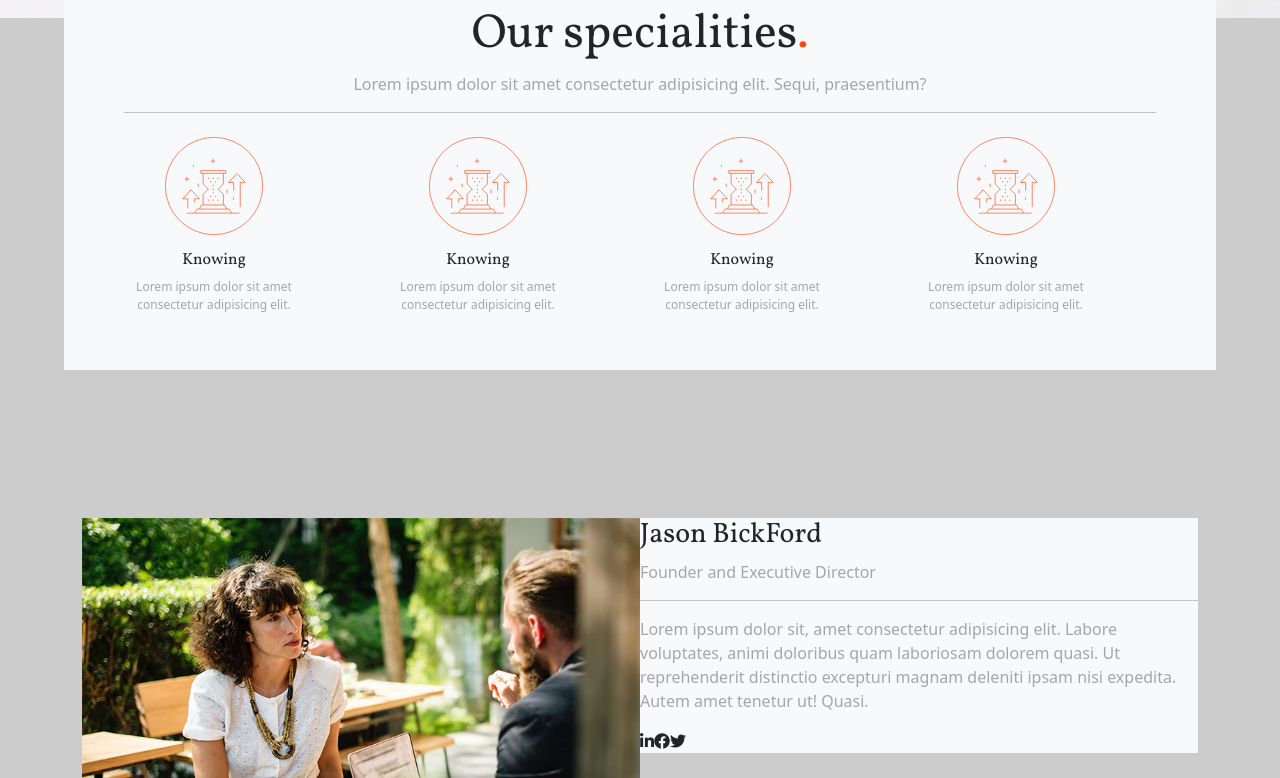
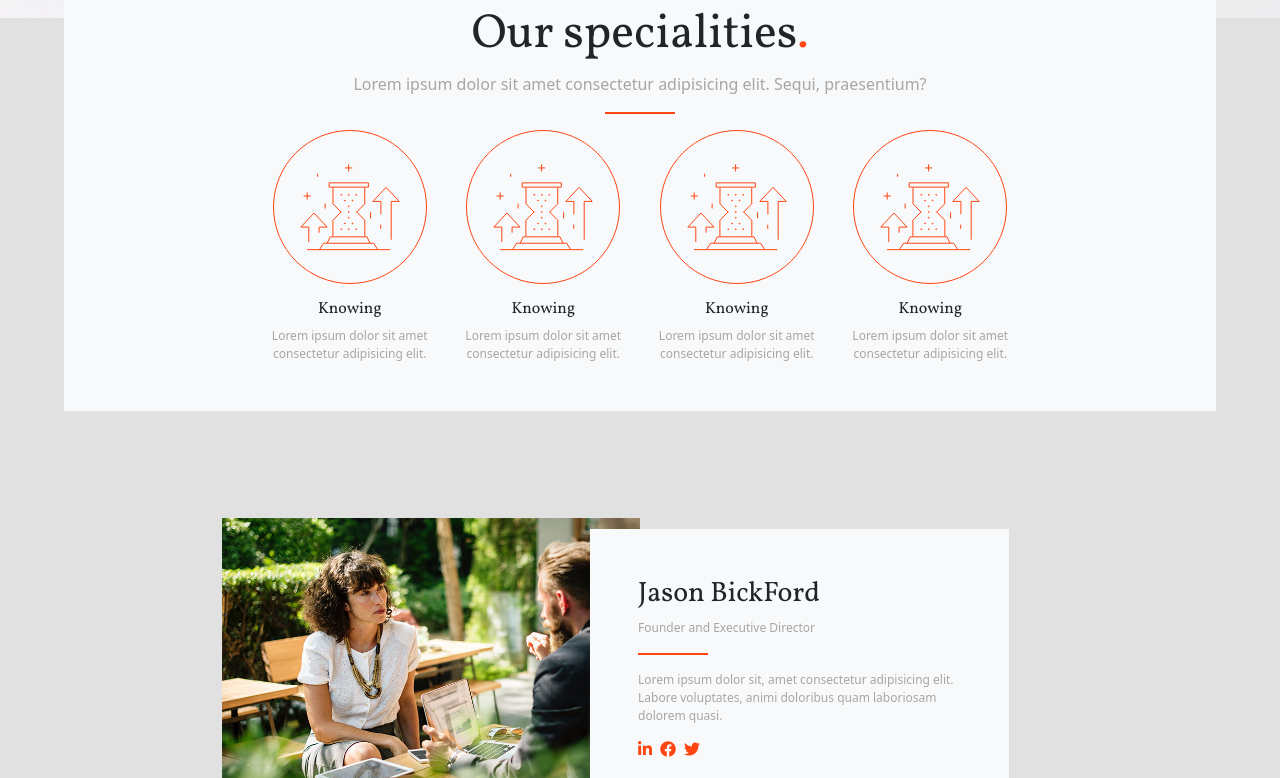
Before and after one commit to Bonu93/proj-html-vuejs, a Vue app: page / in a window 1280 px wide. Shown: the part 682-1460 px from the top of the page. Built offline with nearby package versions, Linux system fonts and the light colour scheme.

Commit message:
add section

```diff
--- a/src/components/Main.vue
+++ b/src/components/Main.vue
@@ -2,15 +2,15 @@
   <main>
       <section class="h500">
           <div class="site-lg-container bg-light specs d-flex flex-column justify-content-center align-items-center text-center p-5">
-              <div class="container">
+              <div class="container d-flex flex-column justify-content-center align-items-center">
                     <h2 class="pointed">Our specialities</h2>
                     <span class="subtitle">
                         Lorem ipsum dolor sit amet consectetur adipisicing elit. Sequi, praesentium?
                     </span>
                     <hr class="orange-rule">
-                    <div class="row">
+                    <div class="row justify-content-center g-0 w-75">
                         <div class="col-3">
-                            <div class="spec-card d-flex flex-column justify-content-center p-2 w-75">
+                            <div class="spec-card d-flex flex-column justify-content-center">
                                 <img src="../assets/svg/svg-0.svg" alt="icon">
                                 <h4>Knowing</h4>
                                 <span class="subtitle">
@@ -19,7 +19,7 @@
                             </div>
                         </div>
                         <div class="col-3">
-                            <div class="spec-card d-flex flex-column justify-content-center p-2 w-75">
+                            <div class="spec-card d-flex flex-column justify-content-center">
                                 <img src="@/assets/svg/svg-0.svg" alt="icon">
                                 <h4>Knowing</h4>
                                 <span class="subtitle">
@@ -28,7 +28,7 @@
                             </div>
                         </div>
                         <div class="col-3">
-                            <div class="spec-card d-flex flex-column justify-content-center p-2 w-75">
+                            <div class="spec-card d-flex flex-column justify-content-center">
                                 <img src="@/assets/svg/svg-0.svg" alt="icon">
                                 <h4>Knowing</h4>
                                 <span class="subtitle">
@@ -37,7 +37,7 @@
                             </div>
                         </div>
                         <div class="col-3">
-                            <div class="spec-card d-flex flex-column justify-content-center p-2 w-75">
+                            <div class="spec-card d-flex flex-column justify-content-center">
                                 <img src="@/assets/svg/svg-0.svg" alt="icon">
                                 <h4>Knowing</h4>
                                 <span class="subtitle">
@@ -50,21 +50,21 @@
           </div>
       </section>
 
-      <section class="h700 member">
-          <div class="container">
-              <div class="row g-0">
+      <section class="h500 member">
+          <div class="container d-flex justify-content-center">
+              <div class="row w-75 g-0 justify-content-center">
                   <div class="col-6">
                       <div class="member-image">
                           <img src="@/assets/img/h1-img-01.jpg" alt="founder">
                       </div>
                   </div>
-                  <div class="col-6">
-                      <div class="member-description bg-light">
+                  <div class="col-6 d-flex align-items-center">
+                      <div class="member-description bg-light p-5">
                           <h3>Jason BickFord</h3>
                           <span class="subtitle">Founder and Executive Director</span>
                           <hr class="orange-rule">
                           <p class="subtitle">
-                              Lorem ipsum dolor sit, amet consectetur adipisicing elit. Labore voluptates, animi doloribus quam laboriosam dolorem quasi. Ut reprehenderit distinctio excepturi magnam deleniti ipsam nisi expedita. Autem amet tenetur ut! Quasi.
+                              Lorem ipsum dolor sit, amet consectetur adipisicing elit. Labore voluptates, animi doloribus quam laboriosam dolorem quasi.
                           </p>
                           <div class="social-icons">
                               <i class="fab fa-linkedin-in"></i>
@@ -108,11 +108,12 @@ main {
     display: flex;
     justify-content: center;
     align-items: center;
+    // padding: 30px;
     h4{
         font-size: 1rem;
     }
     img {
-        max-width: 60%;
+        max-width: 100%;
         object-fit: contain;
         margin-bottom: 1rem;
     }
@@ -127,6 +128,23 @@ main {
     }
 }
 
+.member-description {
+    position: relative;
+    left: -50px;
+    font-size: 12px;
+    .social-icons {
+        color: $orange;
+        i {
+            margin-right: .5rem;
+            font-size: 1rem;
+            cursor: pointer;
+            &:hover {
+                color: black;
+            }
+        }
+    }
+}
+
 
 
 </style>
--- a/src/styles/globals.scss
+++ b/src/styles/globals.scss
@@ -73,3 +73,10 @@ color: $orange;
 .subtitle {
     color: $subtitle;
 }
+
+.orange-rule {
+    color: $orange;
+    width: 70px;
+    height: 2px;
+    opacity: 1;
+}
--- a/src/styles/variables.scss
+++ b/src/styles/variables.scss
@@ -3,7 +3,7 @@
 $white: #FFFFFF;
 $bg-sec: #FFFFFF33;
 $bg-sec-alt: #FFFFFF26;
-$bg-grey: #ccc;
+$bg-grey: #E1E1E1;
 $white-alt: #FAFAFA;
 $lightgrey: #E1E1E1;
 $orange: #FF4612;
```
